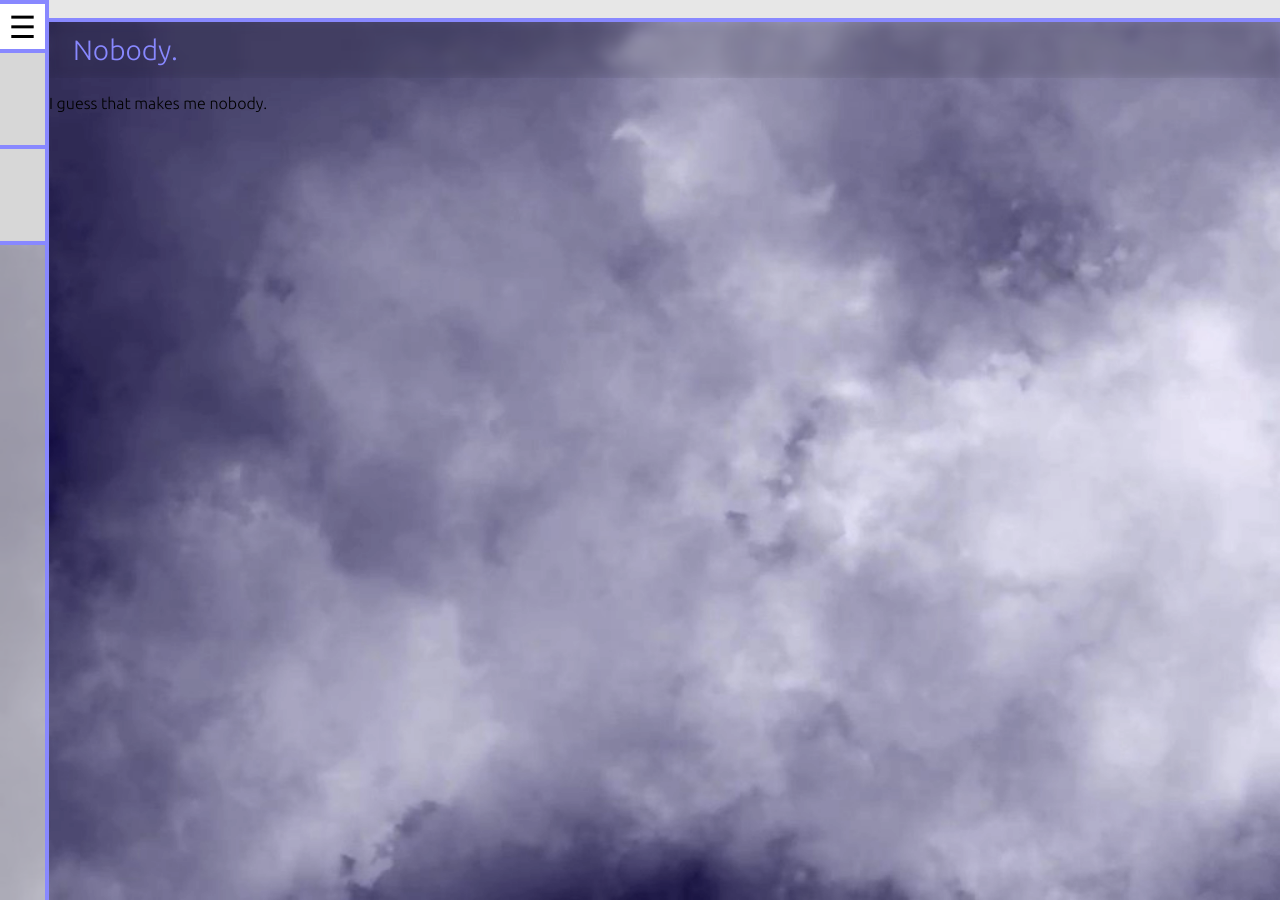
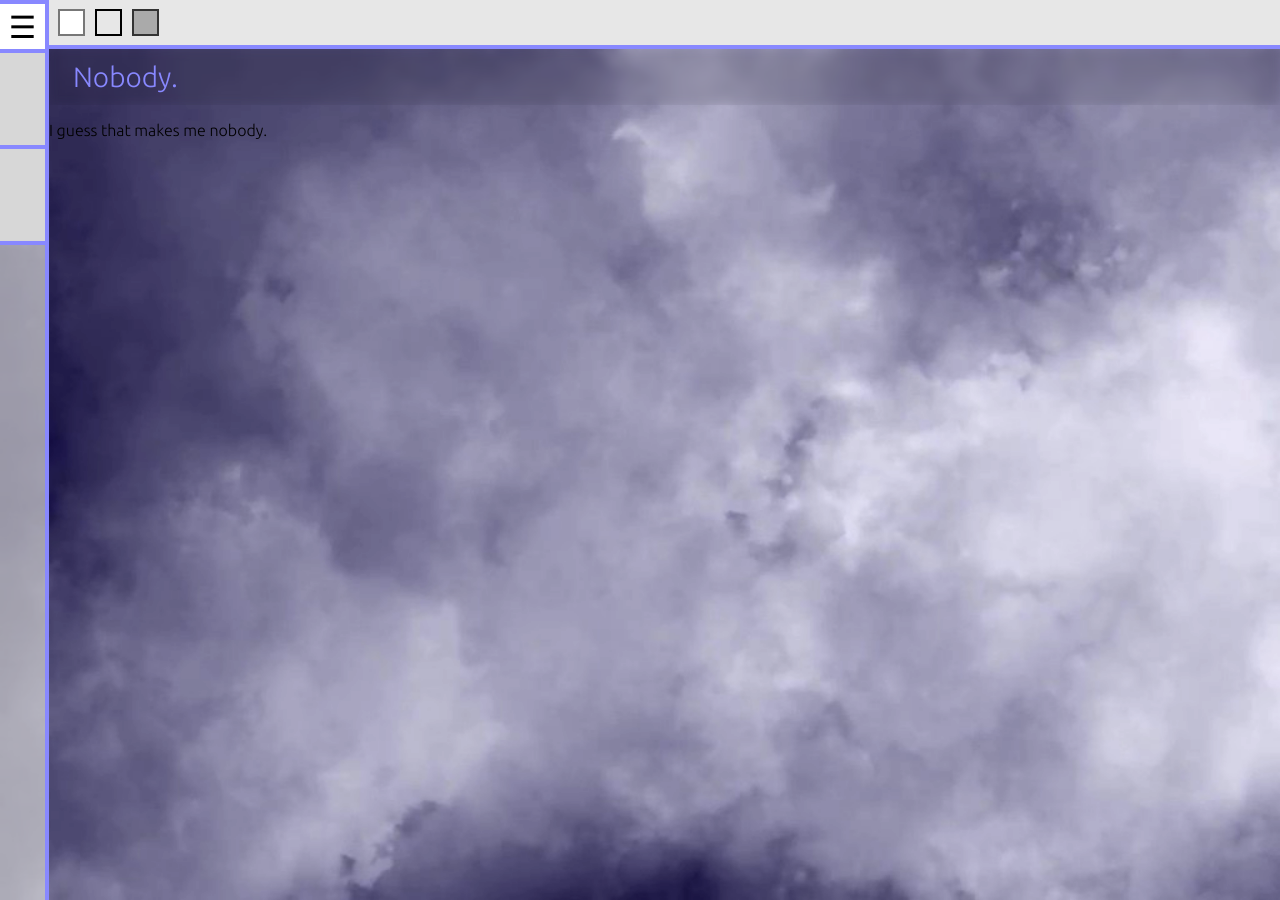
Before and after one commit to qaznotquaz/qazs-zeitgeist-library, a Jekyll site: the page built from docs/pages/_profiles/nobody.md, in a window 1280 px wide. Built offline with Jekyll 4.4.1, drawn with Linux system fonts in a browser that asks for light colours.

Commit message:
improving header
also testing if jekyll will play nice with a '.liquid' file extension

```diff
--- a/docs/_config.yml
+++ b/docs/_config.yml
@@ -10,8 +10,8 @@ collections:
     output: true
   navigation:
     output: true
-    permalink: /:slug/
+    permalink: /:slug
 
 collections_dir: pages
 
-permalink: /:collection/:categories/:slug/
+permalink: /:collection/:categories/:slug
--- a/docs/_includes/content-section.html
+++ b/docs/_includes/content-section.html
@@ -1,5 +1,5 @@
 <div id="content-column">
-    {%- include navigation/header.html setting=page.setting -%}
+    {%- include navigation/header.html.liquid setting=page.setting -%}
     <div>
         <div id="title">
             {{ page.title }}
--- a/docs/_includes/navigation/header.html
+++ b/docs/_includes/navigation/header.html
@@ -1,32 +1,29 @@
-{% assign setting=site.data.characters[page.skin].setting %}
-{% assign characters=site.data.characters | where: "setting", setting %}
 
 <header>
     <div id="top-nav">
-        <!--
         <ul>
-            {% for charrie in characters %}
-                {% unless charrie.hide %}
-                    {% if charrie.bg-1=="#fff" %}
-                        {% assign displayname="tba" %}
-                    {% else %}
-                        {% assign displayname=charrie.fullname %}
-                    {% endif %}
-                    <li style="background: {{ charrie.bg-2 }};
-                            border-color: {{ charrie.acc-1 }};
-                            color: {{ charrie.text-color }}"
-                        class="collapsible-hover">
-                        <div>{{ displayname | upcase }}</div>
-                    </li>
-                {% endunless %}
+            {% for swatch in site.data.banner-swatches['swatches'] %}
+                {% if swatch.name='volume' %}
+                    {% unless page.layout='snippet' %}
+                        {% continue %}
+                    {% endunless %}
+                    {% assign link='https://qaznotquaz.github.io/qazs-library/volumes' | append: page.volume %}
+                {% else if swatch.name='character' %}
+                    {% unless page.layout='snippet' %}
+                        {% continue %}
+                    {% endunless %}
+                    {% assign charrie=site.data.characters[page.skin] %}
+                    {% assign char-block-col=charrie.bg-2 %}
+                    {% assign char-bord-col=charrie.acc-1 %}
+                    {% assign char-text-col=charrie.text-color %}
+                {% endif %}
+                <li style="background: {{ char-block-col | default: swatch.block-col }};
+                            border-color: {{ char-bord-col | default: swatch.bord-col }};
+                            color: {{ char-text-col | default: swatch.text-col }}"
+                    class="collapsible-hover">
+                    <div><a href="{{ link | default: swatch.hard-link }}">{{ swatch.icon }}</a></div>
+                </li>
             {% endfor %}
-            <li style="background: rgba(1,1,1,0);
-                            border-color: rgba(1,1,1,0);
-                            color: black" class="collapsible-hover">
-                <span>
-                    (black strikes are censored language)
-                </span>
         </ul>
-        -->
     </div>
 </header>
--- /dev/null
+++ b/docs/_includes/navigation/header.html.liquid
@@ -0,0 +1,28 @@
+<header>
+	<div id="top-nav">
+		<ul>
+			{% for swatch in site.data.banner-swatches['swatches'] %}
+				{% if swatch.name == 'volume' %}
+					{% unless page.layout == 'snippet' %}
+						{% continue %}
+					{% endunless %}
+					{% assign link = 'https://qaznotquaz.github.io/qazs-library/volumes' | append: page.volume %}
+					{% elseif swatch.name='character' %}
+					{% unless page.layout == 'snippet' %}
+						{% continue %}
+					{% endunless %}
+					{% assign charrie = site.data.characters[page.skin] %}
+					{% assign char-block-col = charrie.bg-2 %}
+					{% assign char-bord-col = charrie.acc-1 %}
+					{% assign char-text-col = charrie.text-color %}
+				{% endif %}
+				<li style="background: {{ char-block-col | default: swatch.block-col }};
+						border-color: {{ char-bord-col | default: swatch.bord-col }};
+						color: {{ char-text-col | default: swatch.text-col }}"
+				    class="collapsible-hover">
+					<div><a href="{{ link | default: swatch.hard-link }}">{{ swatch.icon }}</a></div>
+				</li>
+			{% endfor %}
+		</ul>
+	</div>
+</header>
```
Also changed, not shown: docs/_data/banner-swatches.yml (added, +20 -0 lines).
